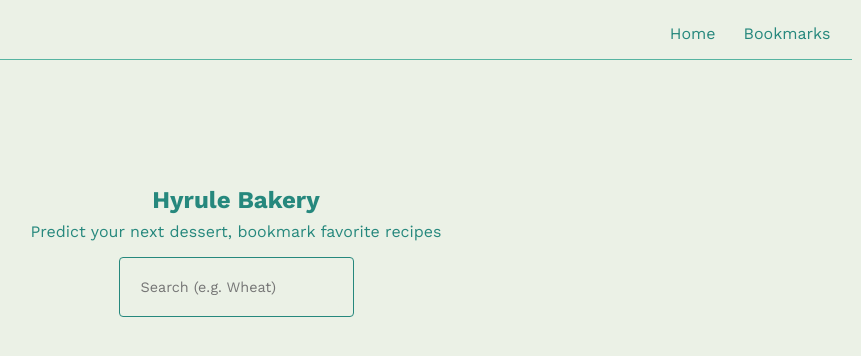
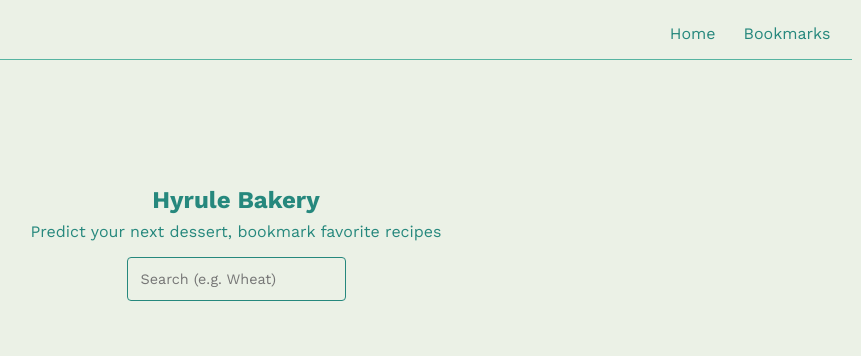
Before and after one commit to isabellehuangg/Hyrule-Bakery, a React (Create React App) app in the folder client/: page / in a window 1280 px wide. Shown: the top 356 px of the page, without its empty margins (404-1265 px from the left). Built offline with nearby package versions, Linux system fonts and the light colour scheme.

Commit message:
CSS ................

```diff
--- a/client/src/index.css
+++ b/client/src/index.css
@@ -43,14 +43,6 @@
   align-items: center;
 }
 
-.search {
-  margin: 0.5rem;
-  padding: 0.75rem;
-  border: 1.5px solid #ebf1e6;
-  border-radius: 0.25rem;
-  font-size: 0.9rem;
-}
-
 .search:focus {
   outline: #ebf1e6;
 }
@@ -62,10 +54,6 @@
 
 .description {
   margin-top: 0.5rem;
-}
-
-input {
-  width: 80%
 }
 
 .option {
@@ -116,3 +104,11 @@ input {
   border: 1.5px solid #26887d;
   border-radius: 0.25rem;
 }
+
+.search {
+  margin: 0.5rem;
+  padding: 0.25rem;
+  border: 1.5px solid #ebf1e6;
+  border-radius: 0.25rem;
+  font-size: 0.9rem;
+}
```
